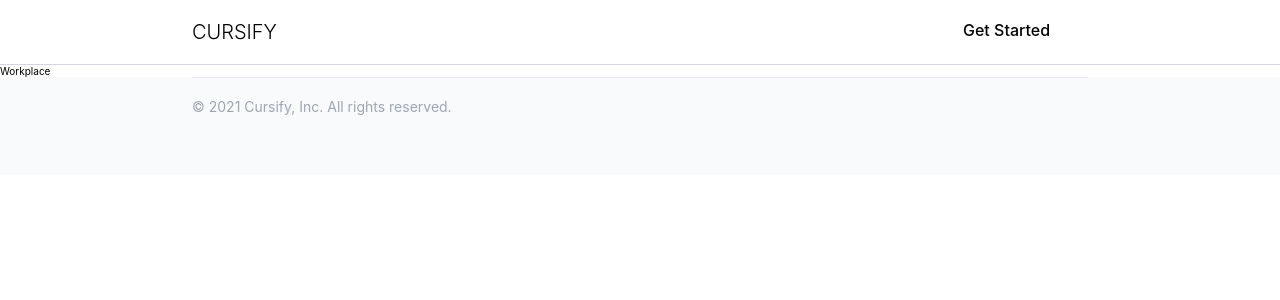
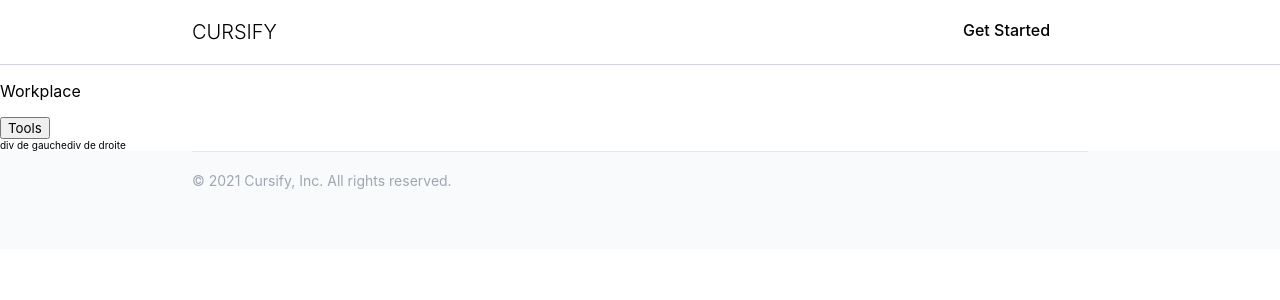
Before and after one commit to YoannBuzenet/ai_next_app, a Next.js app: page /workplace in a window 1280 px wide. Shown: the top 300 px of the page. Built offline with nearby package versions, Linux system fonts and the light colour scheme; no server answers.

Commit message:
first elements of the workplace

```diff
--- a/pages/workplace.js
+++ b/pages/workplace.js
@@ -1,7 +1,7 @@
 import Head from "next/head";
 import Link from "next/link";
 import { useSession, getSession } from "next-auth/client";
-import { useContext } from "react";
+import { useContext, useState } from "react";
 import userContextFile from "../contexts/userContext";
 import styles from "../styles/Workplace.module.css";
 
@@ -11,9 +11,27 @@ export default function Workplace() {
   const { userContext } = useContext(userContextFile);
   const [session, loading] = useSession();
 
+  const [isDisplayedTools, setIsDisplayedTools] = useState(true);
+
   const sendDataToBackEnd = () => {
     console.log("pinging the back end...");
   };
 
-  return <>Workplace</>;
+  return (
+    <>
+      <p>Workplace</p>
+      <div className={styles.workplaceMenu}>
+        <button
+          type="button"
+          onClick={(e) => setIsDisplayedTools(!isDisplayedTools)}
+        >
+          Tools
+        </button>
+      </div>
+      <div className={styles.workToolsglobalContainer}>
+        {isDisplayedTools && <div>div de gauche</div>}
+        <div>div de droite</div>
+      </div>
+    </>
+  );
 }
--- a/styles/WorkPlace.module.css
+++ b/styles/WorkPlace.module.css
@@ -0,0 +1,3 @@
+.workToolsglobalContainer {
+  display: flex;
+}
```
